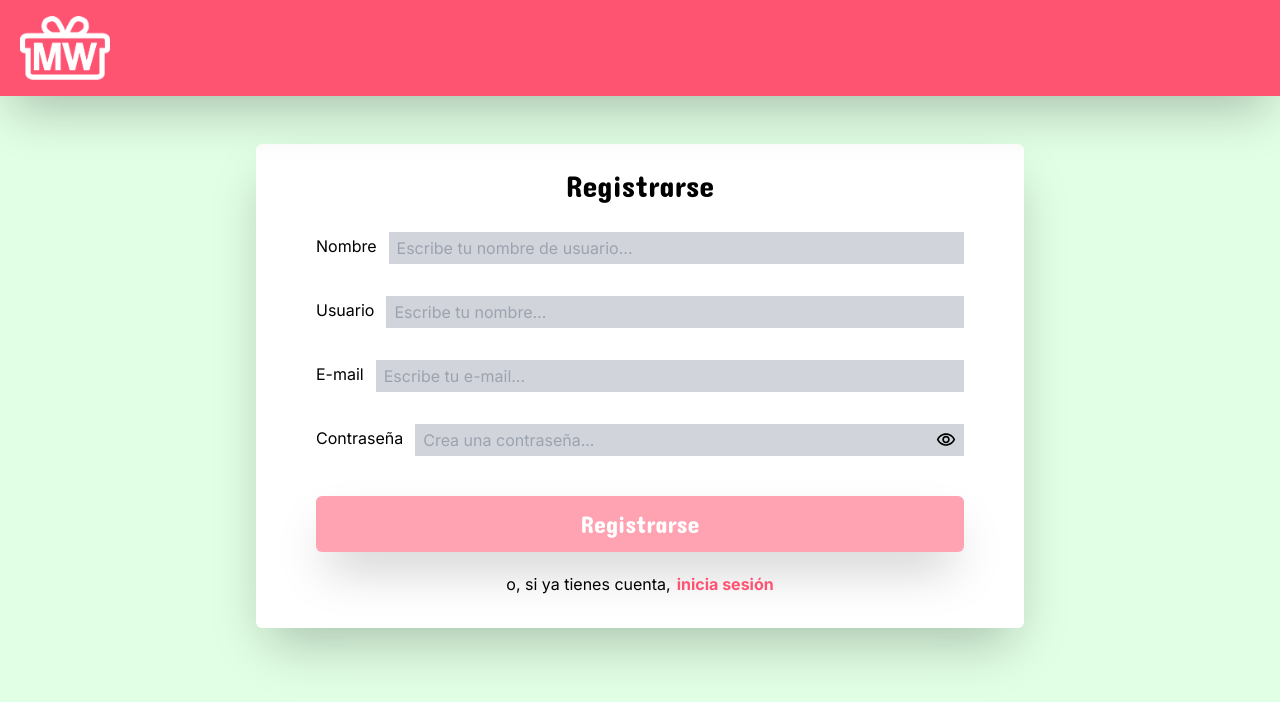
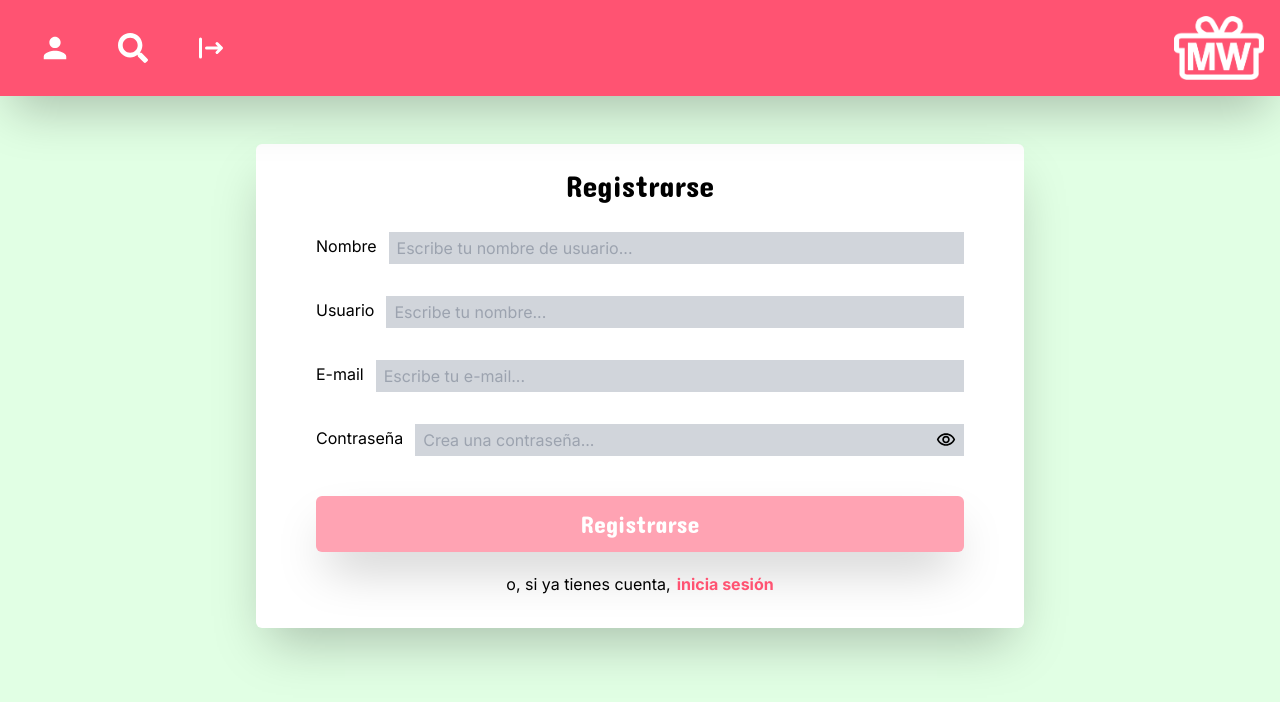
Before and after one commit to manuelaag99/make-a-wish-list, a React (Vite) app in the folder client/: page / in a window 1280 px wide. Shown: the top 702 px of the page. Built offline with nearby package versions, Linux system fonts and the light colour scheme.

Commit message:
add icons to top bar

```diff
--- a/client/src/Components/TopBar.jsx
+++ b/client/src/Components/TopBar.jsx
@@ -1,7 +1,40 @@
+import { Link } from "react-router-dom"
+
+import { FaSearch } from "react-icons/fa";
+import { HiLogout } from "react-icons/hi";
+import { IoMdPerson } from "react-icons/io";
+
+
 export default function TopBar ({}) {
     return (
-        <div className='flex w-full fixed bg-var-2 shadow-2xl h-24 top-0 z-100 '>
-            <img src="../../public/LOGO-WHITE.png" alt='logo' className='h-16 ml-5 my-auto' />
+        <div className='flex flex-row w-full justify-between items-center fixed bg-var-2 shadow-2xl h-24 top-0 z-100 px-4'>
+            <div className="flex flex-row">
+                <Link className="flex mx-6" to="/profile" onClick={() => console.log("df") }>
+                    <p className="text-white hover:text-gray-400 duration-200 cursor-pointer">
+                        <IoMdPerson fontSize={30} />
+                    </p>
+
+                </Link>
+                <div>
+                    <button className="flex mx-6" onClick={() => console.log("df") }>
+                        <p className="text-white hover:text-gray-400 duration-200 cursor-pointer">
+                            <FaSearch fontSize={30} />
+                        </p>
+                    </button>
+                </div>
+                <button className="flex mx-6" onClick={() => console.log("df") }>
+                    <p className="text-white hover:text-gray-400 duration-200 cursor-pointer">
+                        <HiLogout fontSize={30} />
+                    </p>
+
+                </button>
+            </div>
+
+
+            <Link className="flex" to="/feed">
+                <img src="../../public/LOGO-WHITE.png" alt='logo' className='h-16 ml-5 my-auto' />
+            </Link>
+
         </div>
     )
 }
```
Also changed, not shown: 1 other file (tests, documents, lock files or other folders).
